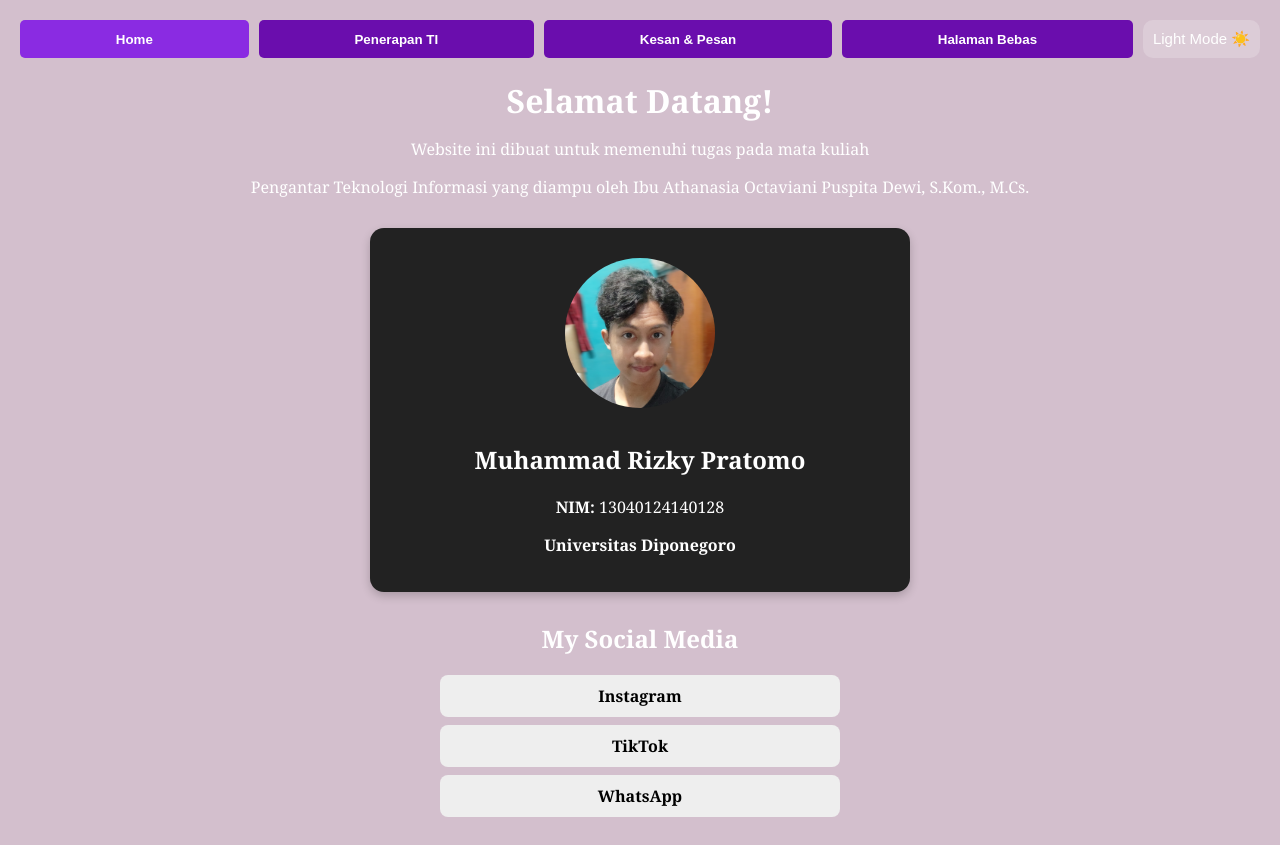
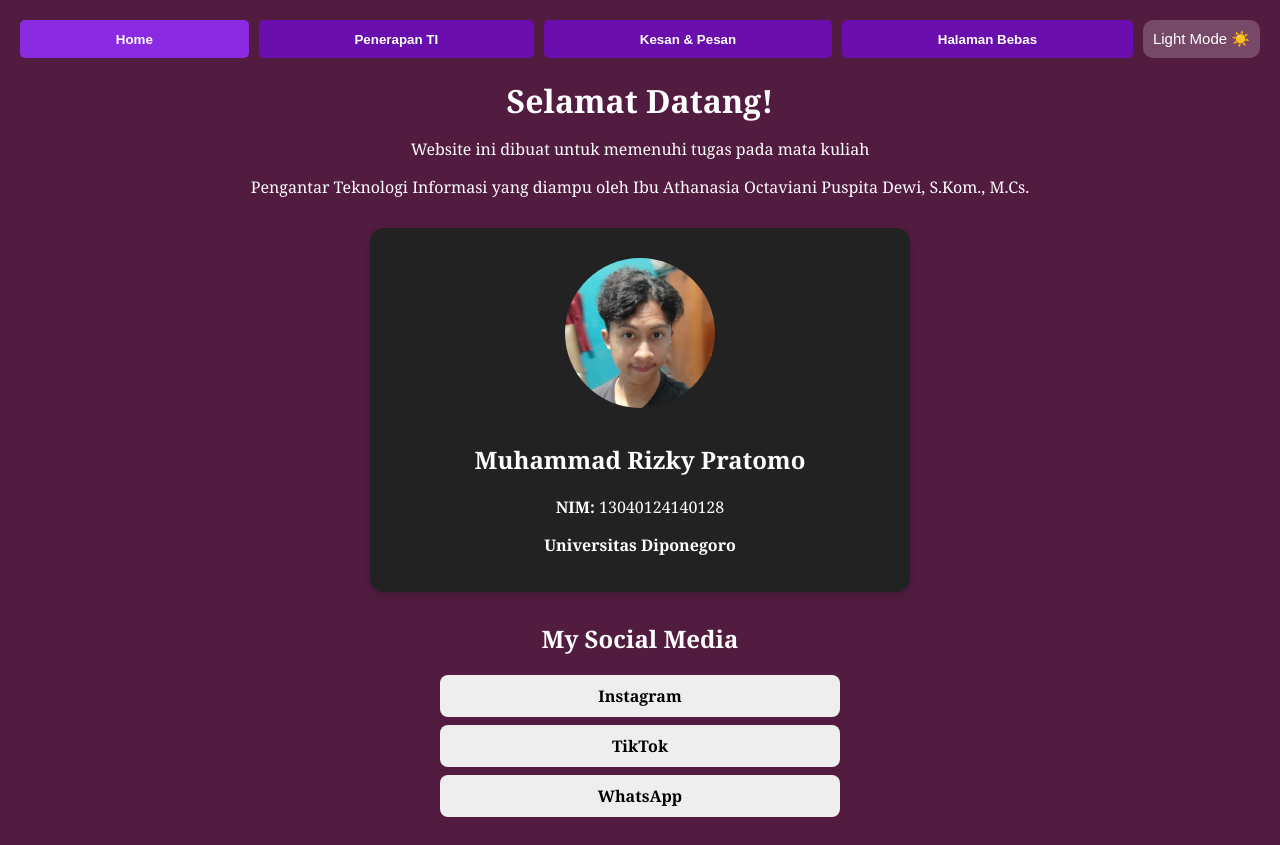
Before and after one commit to Rizky-Pratomo/Website2-Personal, a plain HTML site: page index.html in a window 1280 px wide. Both pictures are taken after a click on the button "Dark Mode 🌙". Drawn offline with Linux system fonts and the light colour scheme.

Commit message:
style.css

```diff
--- a/style.css
+++ b/style.css
@@ -3,14 +3,14 @@ body {
     font-family: Georgia, 'Times New Roman', Times, serif;
     text-align: center;
     background: #d3bfcd;
-    color: black;
+    color: rgb(0, 0, 0);
     margin: 0;
     padding: 20px;
   }
 
   /* Dark Mode */
   .dark-mode {
-    background: ##521c41;
+    background: #521c41;
     color: white;
   }
 
```
